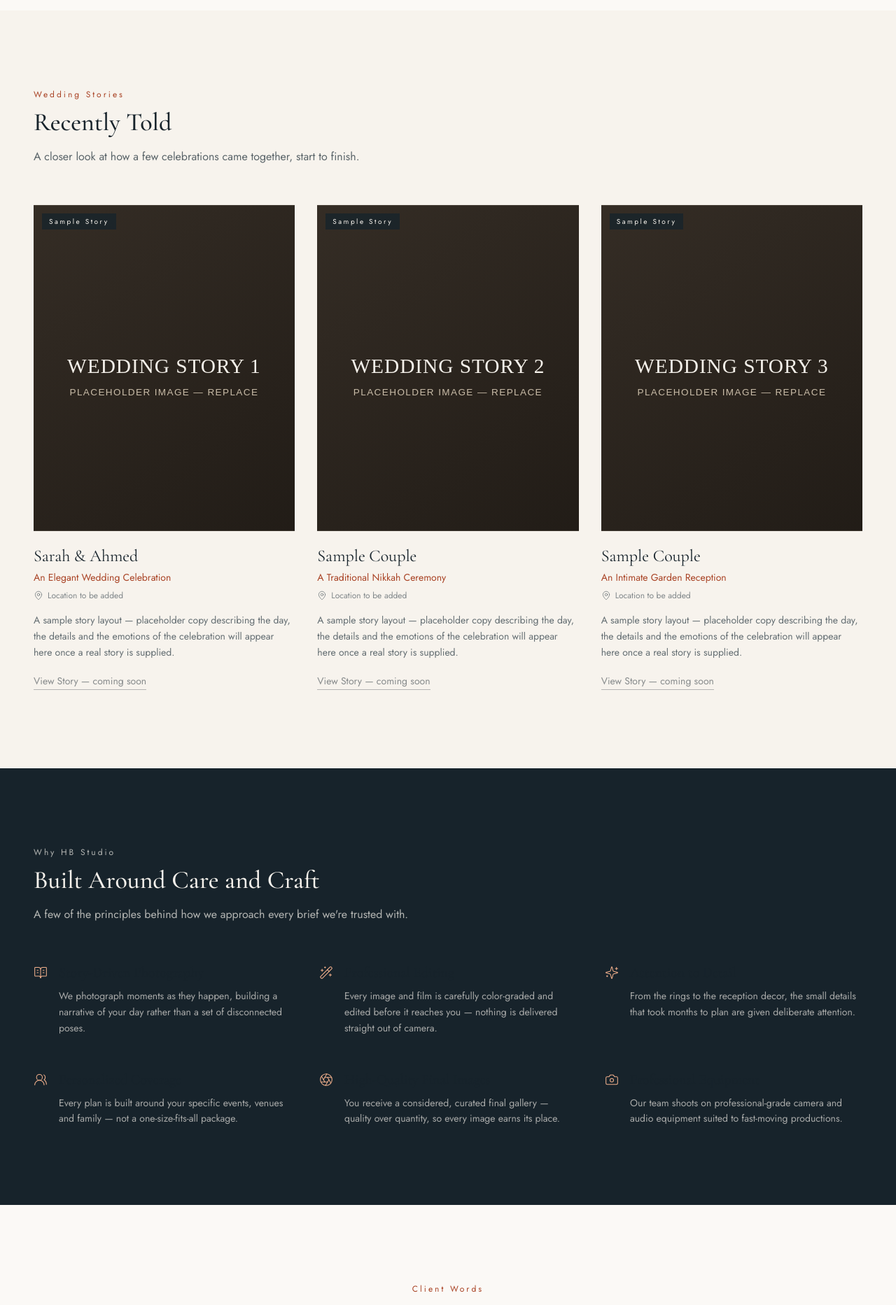
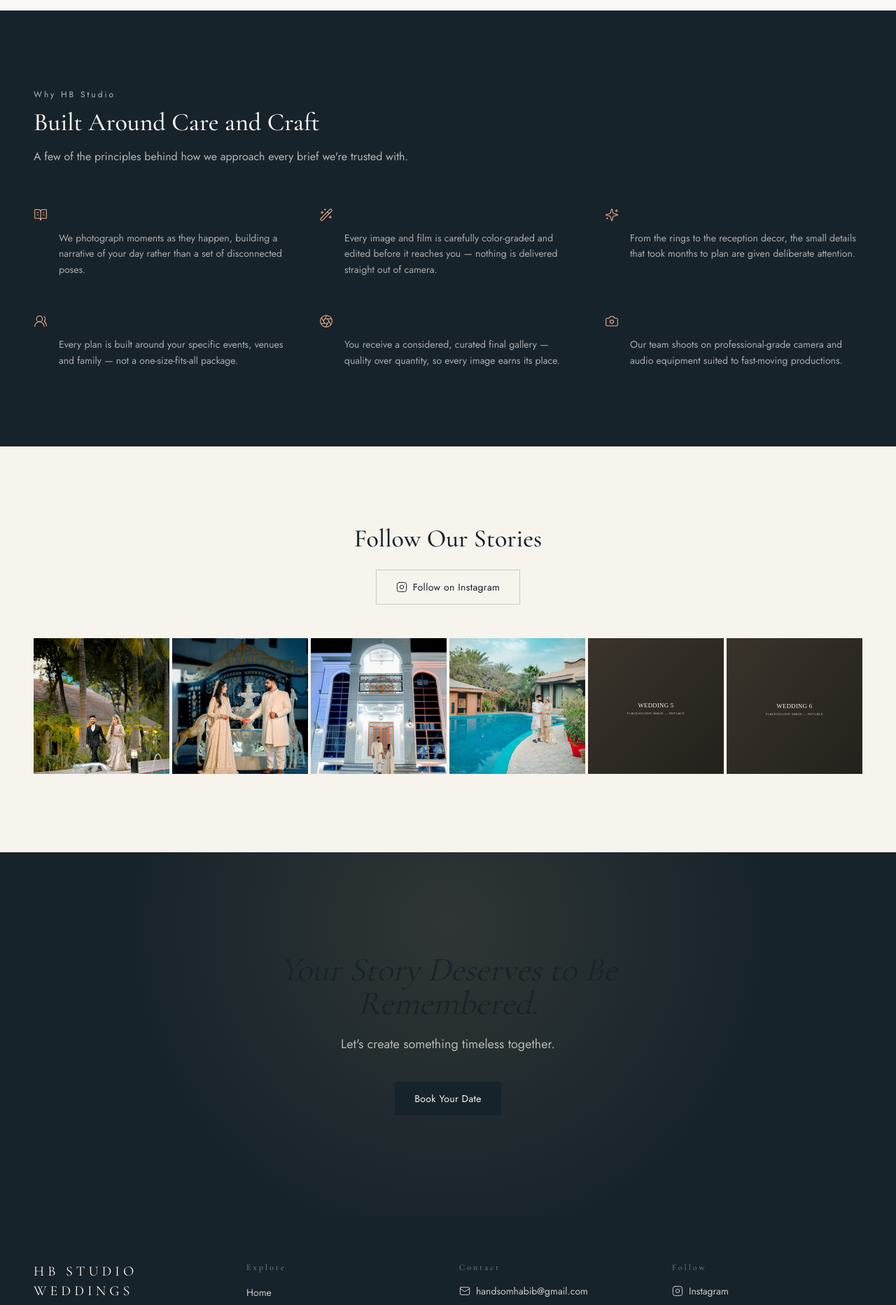
Before and after one commit to waqas588/hb-studio-weddings, a Next.js app: page / in a window 1280 px wide. Shown: the part 4940-6805 px from the top of the page at 70% size. Built offline with nearby package versions, Linux system fonts and the light colour scheme; no server answers.

Commit message:
Remove homepage sample sections

```diff
--- a/src/app/page.tsx
+++ b/src/app/page.tsx
@@ -3,9 +3,7 @@ import Hero from "@/components/home/Hero";
 import Introduction from "@/components/home/Introduction";
 import FeaturedPortfolio from "@/components/home/FeaturedPortfolio";
 import ServicesOverview from "@/components/home/ServicesOverview";
-import WeddingStories from "@/components/home/WeddingStories";
 import WhyUs from "@/components/home/WhyUs";
-import Testimonials from "@/components/home/Testimonials";
 import InstagramSection from "@/components/home/InstagramSection";
 import BookingCTA from "@/components/home/BookingCTA";
 
@@ -23,9 +21,7 @@ export default function HomePage() {
       <Introduction />
       <FeaturedPortfolio />
       <ServicesOverview />
-      <WeddingStories />
       <WhyUs />
-      <Testimonials />
       <InstagramSection />
       <BookingCTA />
     </>
```
